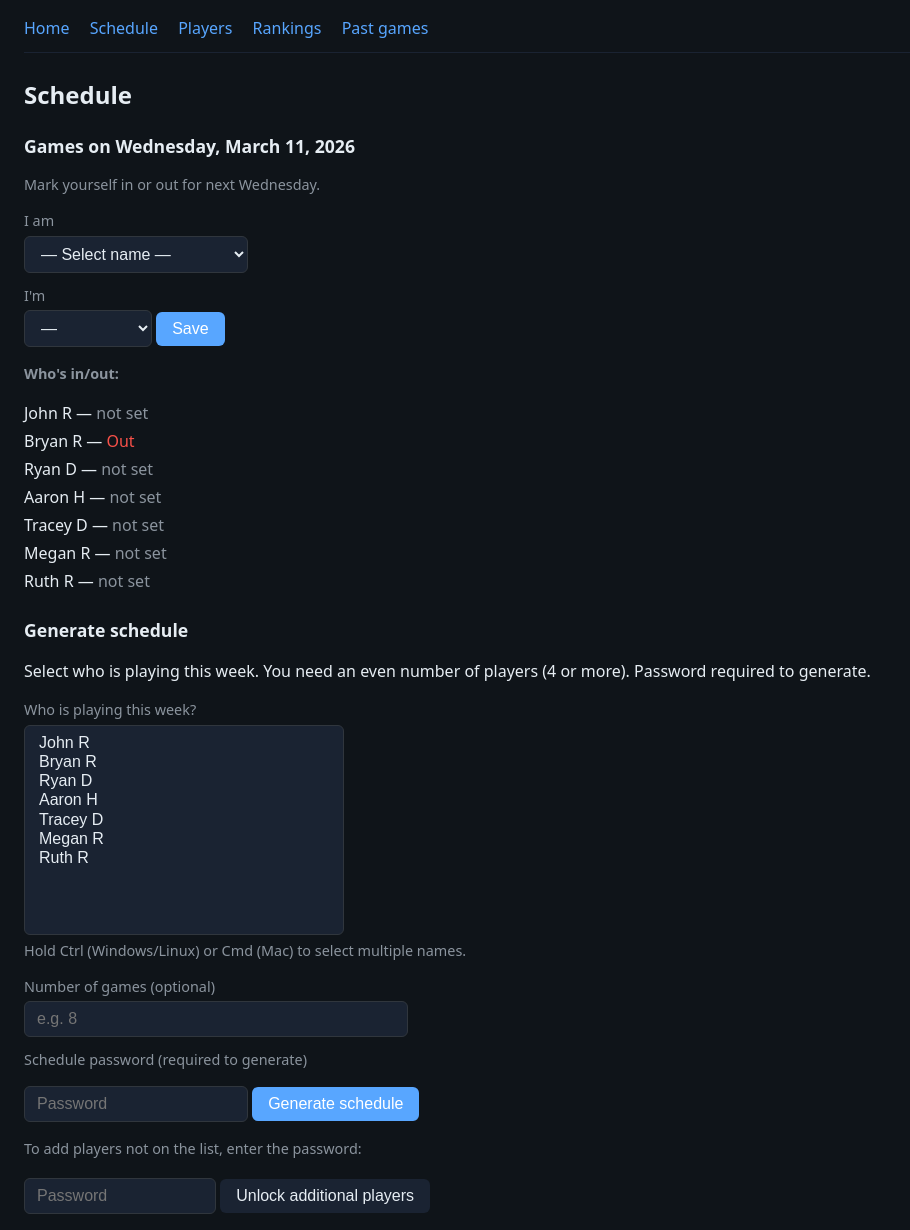
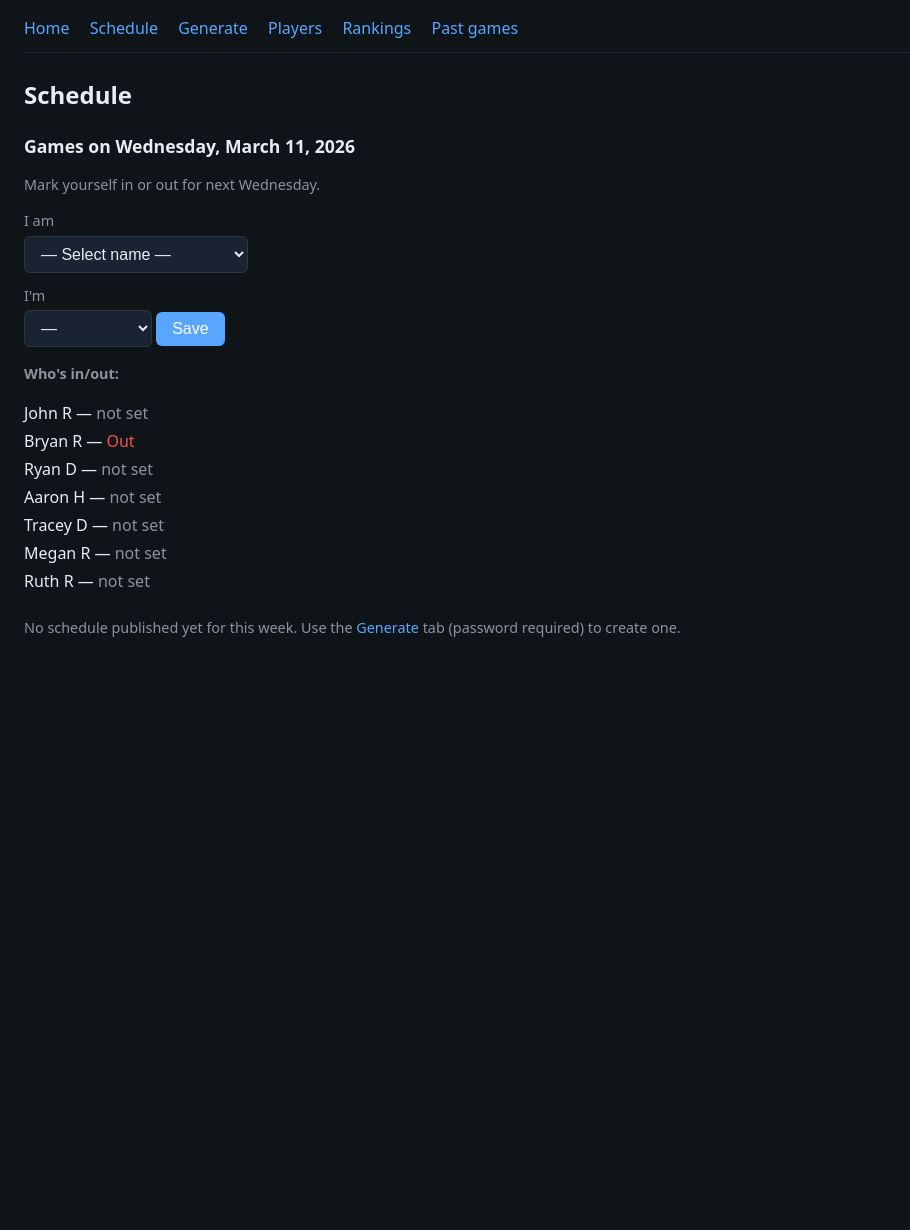
Before and after one commit to Brue33/pickleball-scheduler, a Flask app: page /schedule in a window 1280 px wide. Shown: the whole page, without its empty margins (0-910 px from the left). After the commit the page ends 637 px from the top, so only its background shows below. Run offline with Flask 2, Linux system fonts and the light colour scheme.

Commit message:
Odd players with byes, published schedule, Generate tab

```diff
--- a/app.py
+++ b/app.py
@@ -27,6 +27,7 @@ app.secret_key = "pickleball-scheduler-secret-change-in-production"
 PLAYERS_FILE = Path(__file__).resolve().parent / "players.json"
 MATCH_HISTORY_FILE = Path(__file__).resolve().parent / "match_history.json"
 AVAILABILITY_FILE = Path(__file__).resolve().parent / "availability.json"
+PUBLISHED_SCHEDULE_FILE = Path(__file__).resolve().parent / "published_schedule.json"
 PLAYERS_PASSWORD = "PBPlayers26"
 SCHEDULE_PASSWORD = "PBGames26"
 SLACK_SIGNING_SECRET = os.environ.get("SLACK_SIGNING_SECRET", "")
@@ -126,6 +127,35 @@ def save_availability(by_date):
         json.dump(by_date, f, indent=2)
 
 
+def load_published_schedule():
+    """Load the published schedule for this week; return None if missing or not this week."""
+    next_wed = get_next_wednesday()
+    date_key = next_wed.isoformat()
+    if not PUBLISHED_SCHEDULE_FILE.exists():
+        return None
+    try:
+        with open(PUBLISHED_SCHEDULE_FILE) as f:
+            data = json.load(f)
+        if data.get("date_key") != date_key:
+            return None
+        return data
+    except (json.JSONDecodeError, OSError):
+        return None
+
+
+def save_published_schedule(date_key, next_wednesday_display, players, schedule_entries, rankings):
+    """Save the generated schedule so the Schedule tab can show it (public view)."""
+    data = {
+        "date_key": date_key,
+        "next_wednesday_display": next_wednesday_display,
+        "players": list(players),
+        "schedule_entries": schedule_entries,
+        "rankings": dict(rankings),
+    }
+    with open(PUBLISHED_SCHEDULE_FILE, "w") as f:
+        json.dump(data, f, indent=2)
+
+
 @app.route("/")
 def index():
     rankings = load_rankings()
@@ -155,88 +185,32 @@ def slack_command():
         load_players_list=load_players_list,
         generate_schedule=generate_schedule,
         format_schedule=format_schedule,
+        save_published_schedule=save_published_schedule,
+        win_probability=win_probability,
+        default_rating=DEFAULT_RATING,
     )
     return jsonify(response)
 
 
-@app.route("/schedule", methods=["GET", "POST"])
+@app.route("/schedule", methods=["GET"])
 def schedule():
-    if request.method == "GET":
-        rankings = load_rankings()
-        player_list = load_players_list()
-        next_wed = get_next_wednesday()
-        next_wed_str = next_wed.strftime("%A, %B %d, %Y")
-        date_key = next_wed.isoformat()
-        availability_all = load_availability()
-        availability = availability_all.get(date_key, {})
-        schedule_players_unlocked = session.get("schedule_players_unlocked", False)
-        return render_template(
-            "schedule.html",
-            rankings=rankings,
-            player_list=player_list,
-            next_wednesday=next_wed_str,
-            date_key=date_key,
-            availability=availability,
-            schedule_players_unlocked=schedule_players_unlocked,
-        )
-
-    # POST: generate schedule (requires schedule password)
-    schedule_password = request.form.get("schedule_password", "").strip()
-    if schedule_password != SCHEDULE_PASSWORD:
-        flash("Invalid schedule password. Use the correct password to generate.", "error")
-        return redirect(url_for("schedule"))
-
-    selected = request.form.getlist("selected_players")
-    players_extra = request.form.get("players_extra", "").strip() if session.get("schedule_players_unlocked") else ""
-    games_str = request.form.get("games", "").strip()
-
-    players = [p.strip() for p in selected if p and p.strip()]
-    if players_extra:
-        extra = [p.strip() for p in players_extra.replace(",", "\n").split() if p.strip()]
-        for p in extra:
-            if p and p not in players:
-                players.append(p)
-    players = list(dict.fromkeys(players))
-
-    if not players:
-        flash("Select at least one player from the list, or add names below.", "error")
-        return redirect(url_for("schedule"))
-
-    games = None
-    if games_str:
-        try:
-            games = int(games_str)
-            if games < 1:
-                games = None
-        except ValueError:
-            pass
-
-    try:
-        schedule_list, rankings = generate_schedule(players, games_per_round=games)
-        lines = format_schedule(schedule_list, rankings)
-        schedule_entries = []
-        for i, (team1, team2) in enumerate(schedule_list, 1):
-            r1 = [rankings.get(p, DEFAULT_RATING) for p in team1]
-            r2 = [rankings.get(p, DEFAULT_RATING) for p in team2]
-            prob = win_probability(r1, r2)
-            schedule_entries.append(
-                {
-                    "game": i,
-                    "team1": list(team1),
-                    "team2": list(team2),
-                    "line": lines[i - 1] if i <= len(lines) else "",
-                    "prob": prob,
-                }
-            )
-        return render_template(
-            "schedule_result.html",
-            schedule_entries=schedule_entries,
-            rankings=rankings,
-            players=players,
-        )
-    except ValueError as e:
-        flash(str(e), "error")
-        return redirect(url_for("schedule"))
+    rankings = load_rankings()
+    player_list = load_players_list()
+    next_wed = get_next_wednesday()
+    next_wed_str = next_wed.strftime("%A, %B %d, %Y")
+    date_key = next_wed.isoformat()
+    availability_all = load_availability()
+    availability = availability_all.get(date_key, {})
+    published = load_published_schedule()
+    return render_template(
+        "schedule.html",
+        rankings=rankings,
+        player_list=player_list,
+        next_wednesday=next_wed_str,
+        date_key=date_key,
+        availability=availability,
+        published_schedule=published,
+    )
 
 
 @app.route("/schedule/availability", methods=["POST"])
@@ -264,7 +238,91 @@ def schedule_unlock_players():
         flash("Additional players section unlocked.", "success")
     else:
         flash("Incorrect password.", "error")
-    return redirect(url_for("schedule"))
+    return redirect(url_for("generate"))
+
+
+@app.route("/generate", methods=["GET", "POST"])
+def generate():
+    """Generate schedule (password protected). Saves as published schedule for Schedule tab."""
+    if request.method == "GET":
+        player_list = load_players_list()
+        next_wed = get_next_wednesday()
+        schedule_players_unlocked = session.get("schedule_players_unlocked", False)
+        return render_template(
+            "generate.html",
+            player_list=player_list,
+            next_wednesday=next_wed.strftime("%A, %B %d, %Y"),
+            schedule_players_unlocked=schedule_players_unlocked,
+        )
+
+    # POST: generate schedule (requires schedule password)
+    schedule_password = request.form.get("schedule_password", "").strip()
+    if schedule_password != SCHEDULE_PASSWORD:
+        flash("Invalid schedule password. Use the correct password to generate.", "error")
+        return redirect(url_for("generate"))
+
+    selected = request.form.getlist("selected_players")
+    players_extra = request.form.get("players_extra", "").strip() if session.get("schedule_players_unlocked") else ""
+    games_str = request.form.get("games", "").strip()
+
+    players = [p.strip() for p in selected if p and p.strip()]
+    if players_extra:
+        extra = [p.strip() for p in players_extra.replace(",", "\n").split() if p.strip()]
+        for p in extra:
+            if p and p not in players:
+                players.append(p)
+    players = list(dict.fromkeys(players))
+
+    if not players:
+        flash("Select at least one player from the list, or add names below.", "error")
+        return redirect(url_for("generate"))
+
+    games = None
+    if games_str:
+        try:
+            games = int(games_str)
+            if games < 1:
+                games = None
+        except ValueError:
+            pass
+
+    try:
+        schedule_list, rankings = generate_schedule(players, games_per_round=games)
+        lines = format_schedule(schedule_list, rankings, players=players)
+        schedule_entries = []
+        for i, (team1, team2) in enumerate(schedule_list, 1):
+            r1 = [rankings.get(p, DEFAULT_RATING) for p in team1]
+            r2 = [rankings.get(p, DEFAULT_RATING) for p in team2]
+            prob = win_probability(r1, r2)
+            playing = set(team1) | set(team2)
+            bye = sorted(set(players) - playing)
+            schedule_entries.append(
+                {
+                    "game": i,
+                    "team1": list(team1),
+                    "team2": list(team2),
+                    "line": lines[i - 1] if i <= len(lines) else "",
+                    "prob": prob,
+                    "bye": bye,
+                }
+            )
+        next_wed = get_next_wednesday()
+        save_published_schedule(
+            next_wed.isoformat(),
+            next_wed.strftime("%A, %B %d, %Y"),
+            players,
+            schedule_entries,
+            rankings,
+        )
+        return render_template(
+            "schedule_result.html",
+            schedule_entries=schedule_entries,
+            rankings=rankings,
+            players=players,
+        )
+    except ValueError as e:
+        flash(str(e), "error")
+        return redirect(url_for("generate"))
 
 
 @app.route("/schedule-results", methods=["POST"])
--- a/templates/base.html
+++ b/templates/base.html
@@ -70,6 +70,7 @@
   <nav>
     <a href="{{ url_for('index') }}">Home</a>
     <a href="{{ url_for('schedule') }}">Schedule</a>
+    <a href="{{ url_for('generate') }}">Generate</a>
     <a href="{{ url_for('players') }}">Players</a>
     <a href="{{ url_for('rankings') }}">Rankings</a>
     <a href="{{ url_for('history') }}">Past games</a>
--- a/templates/index.html
+++ b/templates/index.html
@@ -4,7 +4,8 @@
   <h1>Pickleball Doubles Scheduler</h1>
   <p>Generate weekly schedules with rotating partners, see win chances from ratings, and update rankings after each match.</p>
   <ul>
-    <li><a href="{{ url_for('schedule') }}">Schedule</a> — Select who’s playing and generate this week’s games.</li>
+    <li><a href="{{ url_for('schedule') }}">Schedule</a> — See who’s in/out and this week’s published schedule.</li>
+    <li><a href="{{ url_for('generate') }}">Generate</a> — Create this week’s games (password required).</li>
     <li><a href="{{ url_for('players') }}">Players</a> — Manage your player list (password protected).</li>
     <li><a href="{{ url_for('rankings') }}">Rankings</a> — View current ratings (Elo-style).</li>
     <li><a href="{{ url_for('history') }}">Past games</a> — Review all finished match outcomes.</li>
--- a/templates/schedule.html
+++ b/templates/schedule.html
@@ -32,36 +32,34 @@
     </ul>
   {% endif %}
 
-  <h2 style="font-size: 1.1rem;">Generate schedule</h2>
-  <p>Select who is playing this week. You need an even number of players (4 or more). Password required to generate.</p>
-  <form method="post" action="{{ url_for('schedule') }}">
-    <label for="selected_players">Who is playing this week?</label>
-    <select id="selected_players" name="selected_players" multiple size="10" style="max-width: 20rem;">
-      {% for p in player_list %}
-        <option value="{{ p }}">{{ p }}</option>
-      {% endfor %}
-    </select>
-    <p style="color: var(--muted); font-size: 0.9rem; margin-top: 0.25rem;">Hold Ctrl (Windows/Linux) or Cmd (Mac) to select multiple names.</p>
+  {% if published_schedule %}
+    <h2 style="font-size: 1.1rem;">This week's published schedule</h2>
+    <p style="color: var(--muted); font-size: 0.9rem;">{{ published_schedule.next_wednesday_display }} — {{ published_schedule.players|join(", ") }}</p>
+    <table>
+      <thead>
+        <tr>
+          <th>Game</th>
+          <th>Match</th>
+          <th>Team 1 win chance</th>
+          <th>Bye</th>
+        </tr>
+      </thead>
+      <tbody>
+        {% for e in published_schedule.schedule_entries %}
+          <tr>
+            <td>{{ e.game }}</td>
+            <td>{{ e.team1[0] }} & {{ e.team1[1] }} <em>vs</em> {{ e.team2[0] }} & {{ e.team2[1] }}</td>
+            <td>{{ (e.prob * 100)|int }}%</td>
+            <td>{{ e.get('bye', [])|join(', ') or '—' }}</td>
+          </tr>
+        {% endfor %}
+      </tbody>
+    </table>
+    <p style="margin-top: 0.5rem; color: var(--muted); font-size: 0.9rem;">To record results and update rankings, use the result page after generating, or go to <a href="{{ url_for('rankings') }}">Rankings</a>.</p>
+  {% else %}
+    <p style="color: var(--muted); font-size: 0.9rem;">No schedule published yet for this week. Use the <a href="{{ url_for('generate') }}">Generate</a> tab (password required) to create one.</p>
+  {% endif %}
 
-    {% if schedule_players_unlocked %}
-      <label for="players_extra">Additional players this week (not on list)</label>
-      <textarea id="players_extra" name="players_extra" rows="3" placeholder="Optional: one per line or comma-separated"></textarea>
-    {% endif %}
-
-    <label for="games">Number of games (optional)</label>
-    <input type="number" id="games" name="games" min="1" max="32" placeholder="e.g. 8">
-    <label for="schedule_password">Schedule password (required to generate)</label>
-    <input type="password" id="schedule_password" name="schedule_password" placeholder="Password" style="max-width: 14rem;">
-    <button type="submit">Generate schedule</button>
-  </form>
-
-  {% if not schedule_players_unlocked %}
-    <p style="margin-top: 1rem; color: var(--muted); font-size: 0.9rem;">To add players not on the list, enter the password:</p>
-    <form method="post" action="{{ url_for('schedule_unlock_players') }}" style="margin-top: 0.5rem;">
-      <input type="password" name="players_extra_password" placeholder="Password" style="max-width: 12rem;">
-      <button type="submit" class="btn-secondary" style="margin-top: 0;">Unlock additional players</button>
-    </form>
-  {% endif %}
   {% if not player_list %}
     <p style="margin-top: 1rem;"><a href="{{ url_for('players') }}">Add players to your list</a> first (Players tab, password protected).</p>
   {% endif %}
--- a/templates/schedule_result.html
+++ b/templates/schedule_result.html
@@ -10,6 +10,7 @@
           <th>Game</th>
           <th>Match</th>
           <th>Team 1 win chance</th>
+          <th>Bye</th>
           <th>Winner</th>
           <th>Score (T1–T2)</th>
         </tr>
@@ -21,6 +22,7 @@
             <td>{{ e.game }}</td>
             <td>{{ e.team1[0] }} & {{ e.team1[1] }} <em>vs</em> {{ e.team2[0] }} & {{ e.team2[1] }}</td>
             <td>{{ (e.prob * 100)|int }}%</td>
+            <td>{{ e.get('bye', [])|join(', ') or '—' }}</td>
             <td>
               <input type="hidden" name="team1_0_{{ i }}" value="{{ e.team1[0] }}">
               <input type="hidden" name="team1_1_{{ i }}" value="{{ e.team1[1] }}">
@@ -55,5 +57,5 @@
       {% endfor %}
     </tbody>
   </table>
-  <p><a href="{{ url_for('schedule') }}" class="btn btn-secondary">Generate another schedule</a></p>
+  <p><a href="{{ url_for('generate') }}" class="btn btn-secondary">Generate another schedule</a></p>
 {% endblock %}
```
Also changed, not shown: scheduler.py (+25 -7 lines), slack_handlers.py (+51 -12 lines), templates/generate.html (added, +39 -0 lines).
